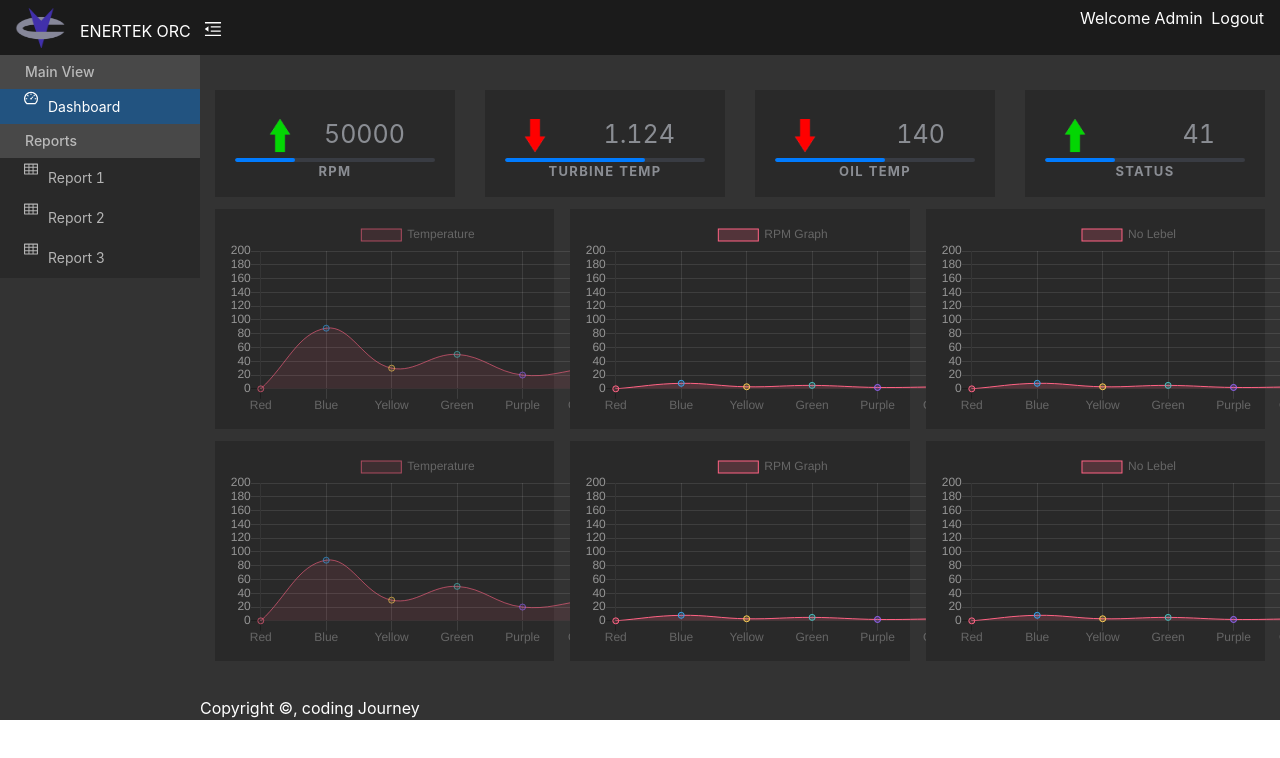
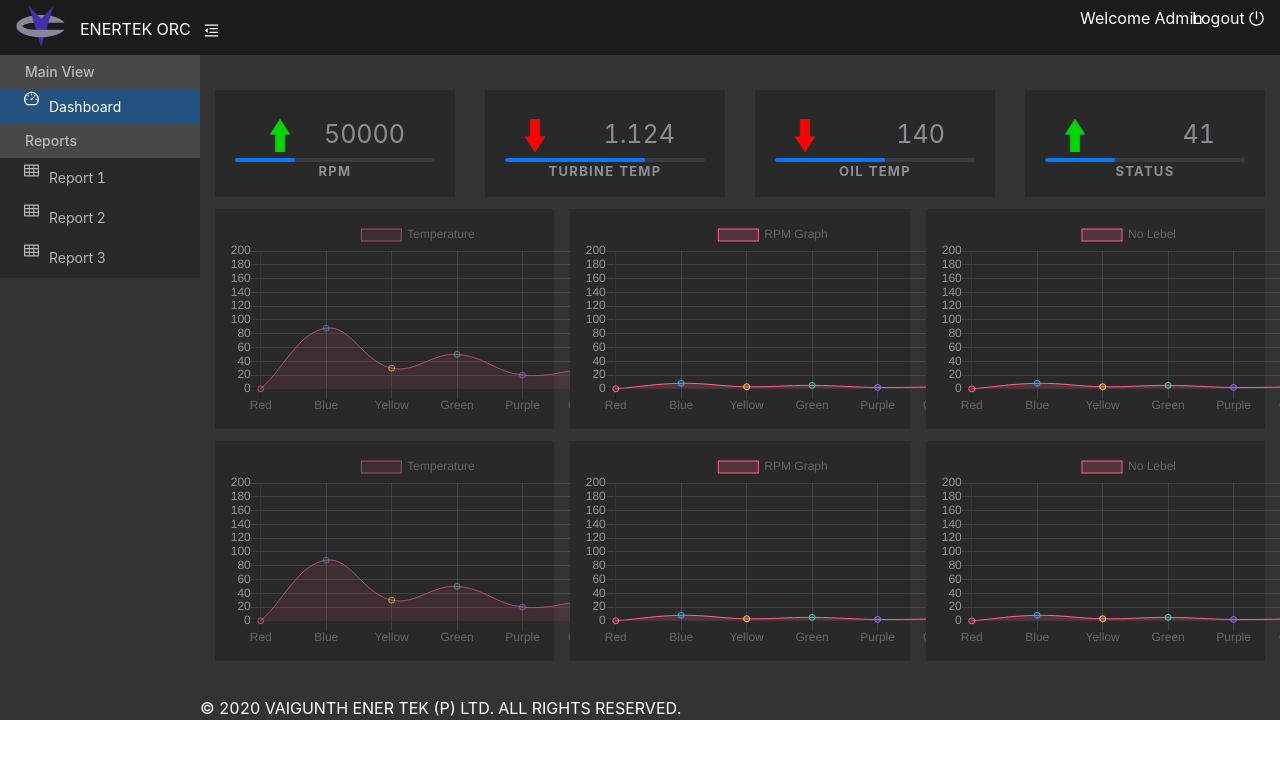
Before and after one commit to Vibin-P/React-Test-Project, a React (Create React App) app: page / in a window 1280 px wide. Shown: the top 758 px of the page. Built offline with nearby package versions, Linux system fonts and the light colour scheme.

Commit message:
adds footer logout icon sidebar toggle

```diff
--- a/src/scenes/components/PageElement.jsx
+++ b/src/scenes/components/PageElement.jsx
@@ -11,6 +11,7 @@ import {
     UserOutlined,
     DashboardOutlined,
     TableOutlined,
+    PoweroffOutlined,
     VideoCameraOutlined,
     UploadOutlined,
     LogoutOutlined,
@@ -21,18 +22,22 @@ import TableElement from './TableElement';
 import StatsBlock from './StatsBlock';
 
 const { Header, Sider, Content, Footer } = Layout;
-const { SubMenu } = Menu;
+// const { SubMenu } = Menu;
 
 class PageElement extends Component {
     state = {
         collapsed: false,
         showCompanyName: true,
+        showMainViewSideBarText: true,
+        showReportsSideBarText: true
       };
 
       toggle = () => {
         this.setState({
           collapsed: !this.state.collapsed,
           showCompanyName: this.state.showCompanyName ? false : true,
+          showMainViewSideBarText: this.state.showMainViewSideBarText ? false : true,
+          showReportsSideBarText: this.state.showReportsSideBarText ? false : true
         });
       };
 
@@ -41,18 +46,18 @@ class PageElement extends Component {
             <Layout>
             <Sider trigger={null} collapsible collapsed={this.state.collapsed}>
               <div className="logo">
-                <img src="./images/Logo-Vaigunth.png" alt="Logo" style={{width: '50px', height: '40px', marginTop: '8px', marginLeft: '15px'}} />
+                <img src="./images/Logo-Vaigunth.png" alt="Logo" style={{width: '50px', height: '40px', marginTop: '6px', marginLeft: '15px'}} />
                 { this.state.showCompanyName ? <LogoValue /> : null }
               </div>
               <Menu theme="dark" mode="inline" defaultSelectedKeys={['1']}>
               <div>
-                <h5 className="sidebar-title">Main View</h5>
+                {this.state.showMainViewSideBarText ? <MainViewSideBar/> : null}
               </div>
                 <Menu.Item className="dashboard-icon" key="1" icon={<DashboardOutlined />}>
-                  Dashboard
+                  <text style={{marginTop:'10px'}}>Dashboard</text>
                 </Menu.Item>
                 <div>
-                <h5 className="sidebar-title">Reports</h5>
+                {this.state.showReportsSideBarText ? <ReportsSideBar /> : null}
                 </div>
                 {/* <SubMenu key="sub1" icon={<TableOutlined />} title="Reports">
                 <Menu.Item key="3">R1</Menu.Item>
@@ -81,8 +86,8 @@ class PageElement extends Component {
               <div class="logout-element">
                 <a id="logout" href="#" class="nav-link">
                   <span class="logout-content">
-                    Logout
-                    {/* <div style={{float:'right', marginTop:'6px'}}><LogoutOutlined /></div> */}
+                    Logout <PoweroffOutlined />
+                    {/* <div style={{float:'right', marginTop:'6px'}}><PoweroffOutlined /></div>  */}
                   </span>
                 </a>
                 <div className="welcome-message">
@@ -115,7 +120,10 @@ class PageElement extends Component {
 const LogoValue = () => (
   <div className="testlogo">ENERTEK ORC</div>
 )
-// const SidebarTitle = () => (
-//   <div className="testsidebar"></div>
-// )
+const MainViewSideBar = () => (
+  <h5 className="sidebar-title">Main View</h5>
+)
+const ReportsSideBar = () => (
+  <h5 className="sidebar-title">Reports</h5>
+)
 export default PageElement;
--- a/src/scenes/components/footer/FooterElement.jsx
+++ b/src/scenes/components/footer/FooterElement.jsx
@@ -4,7 +4,7 @@ function App() {
     return (
         <div>
         <footer>
-            Copyright &copy;<script>document.write(new Date().getFullYear());</script>, coding Journey
+            &copy; 2020 VAIGUNTH ENER TEK (P) LTD. ALL RIGHTS RESERVED.
         </footer>
         </div>
     );
--- a/src/scenes/components/styles/style.css
+++ b/src/scenes/components/styles/style.css
@@ -1,13 +1,11 @@
+/* Page Theme */
 .ant-layout-content {
   margin: 20px 0px !important;
   padding: 15px !important;
   min-height: 280px;
 }
 
-.anticon-menu-fold, .anticon-menu-unfold {
-  margin-left: -20px;
-}
-
+/* Header */
 .trigger {
   font-size: 18px;
   line-height: 60px;
@@ -17,42 +15,51 @@
   margin-bottom: 0.90rem;
 }
 
-.trigger:hover {
-  color: #1890ff;
+/* Header/Menubar */
+.anticon-menu-fold, .anticon-menu-unfold {
+  margin-left: -20px;
 }
+
+/* .trigger:hover {
+  color: #5b5d5e;
+} */
 
 .logo {
   height: 32px;
-  /* background: rgba(255, 255, 255, 0.3); */
-  /* margin: 14px;
-  margin-bottom: 7%; */
   color: #fff;
   background: #1b1b1b;
   height: 55px;
   line-height: 30px;
   /* background-image: url(../images/logo1.png); */
 }
+
 .testlogo {
   margin-top: -16%;
   margin-left: 40%;
 }
+
 .ant-layout-sider-children {
   background: #333333;
   /* width: 110%; */
 }
+
 .site-layout {
   background: #333333;
   color: #fff;
 }
+
 .site-layout-background {
   color: #fff;
 }
+
 .ant-layout-header {
   background: #1b1b1b;
 }
+
 .ant-card-bordered {
   border: none;
 }
+
 .ant-card-head {
   background: #292929;
   color: #fff;
@@ -245,3 +252,9 @@ background-color: #292929;
   margin-bottom: 0px !important;
   margin-top: 0px !important;
 }
+
+.anticon svg {
+  margin-bottom: 7px;
+  width: 15px;
+  height: 15px;
+}
```
